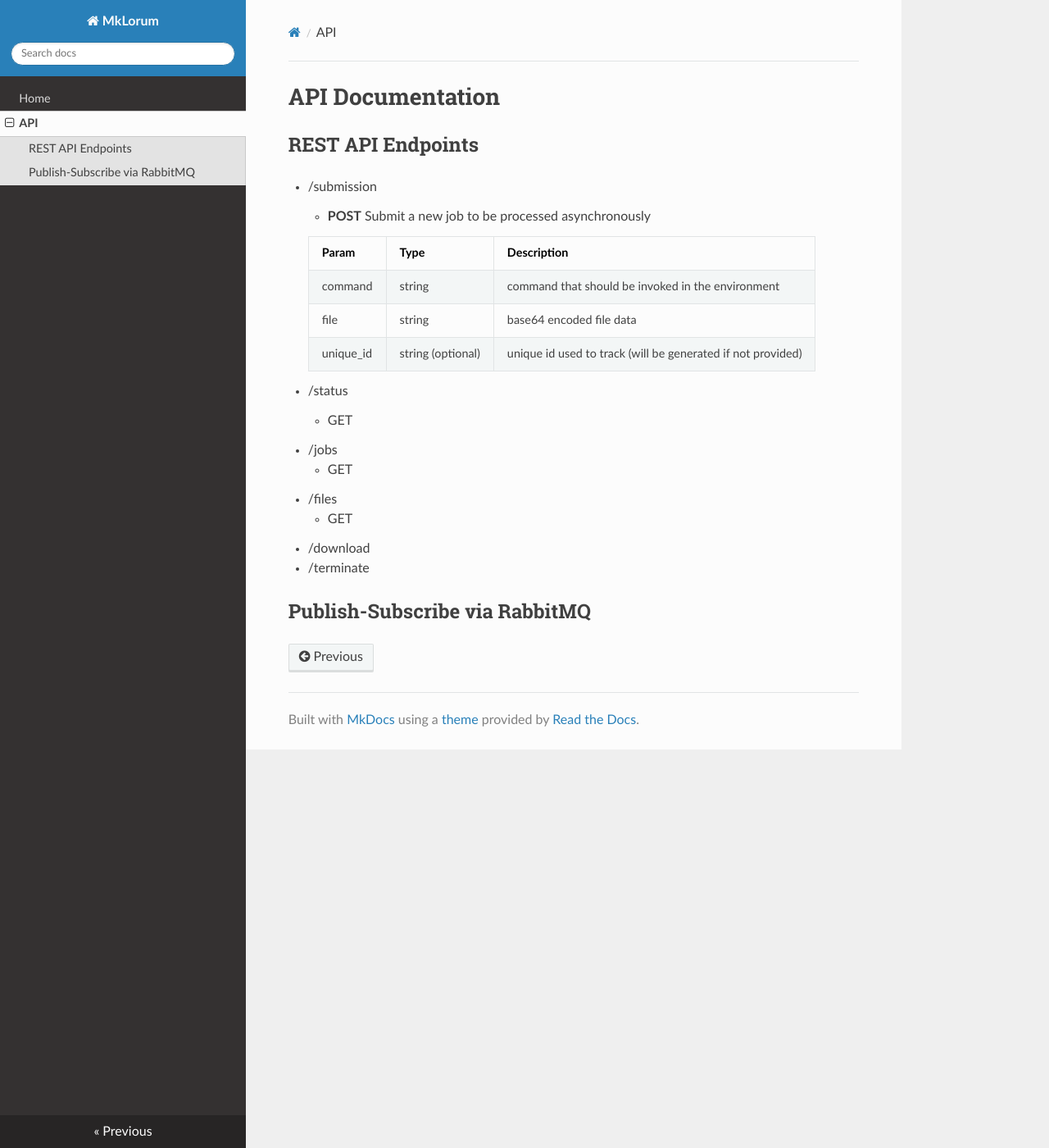
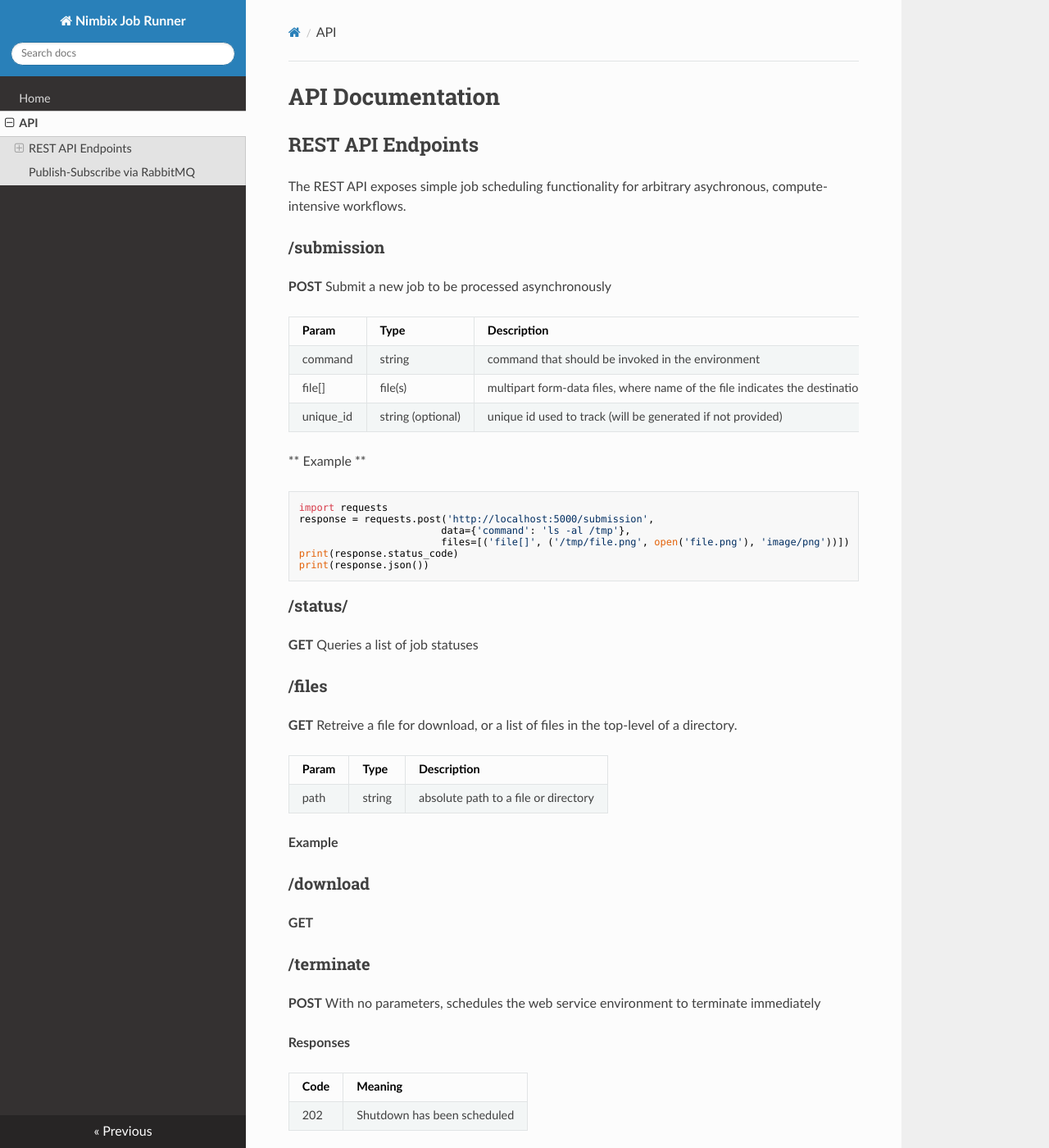
Before and after one commit to nimbix/cuda-jobrunner, an MkDocs documentation site: the page built from doc/docs/api.md, in a window 1280 px wide and 1400 px high. Shown: the whole window at 82% size. Built offline with MkDocs 1.6.1, drawn with Linux system fonts in a browser that asks for light colours; nearby versions of some CDN libraries; old or Windows-style settings are respelled for this version of MkDocs; some of the changed text lies outside the part shown.

Commit message:
Update docs

````diff
--- a/doc/docs/api.md
+++ b/doc/docs/api.md
@@ -2,22 +2,71 @@
 
 ## REST API Endpoints
 
-   - /submission
-     - **POST** Submit a new job to be processed asynchronously
+The REST API exposes simple job scheduling functionality for arbitrary asychronous, compute-intensive workflows.
 
-     Param      | Type          | Description
-     ---------- | ------------- | ----------
-     command | string | command that should be invoked in the environment
-     file    | string | base64 encoded file data
-     unique_id | string (optional) | unique id used to track (will be generated if not provided)
+### /submission
 
-   - /status
-     - GET
-   - /jobs
-     - GET
-   - /files
-     - GET
-   - /download
-   - /terminate
+**POST** Submit a new job to be processed asynchronously
+
+   Param      | Type          | Description
+   ---------- | ------------- | ----------
+   command | string | command that should be invoked in the environment
+   file[]     | file(s) | multipart form-data files, where name of the file indicates the destination path
+   unique_id | string (optional) | unique id used to track (will be generated if not provided)
+
+** Example **
+
+```python
+import requests
+response = requests.post('http://localhost:5000/submission',
+                        data={'command': 'ls -al /tmp'},
+                        files=[('file[]', ('/tmp/file.png', open('file.png'), 'image/png'))])
+print(response.status_code)
+print(response.json())
+```
+### /status/<string:job_id>
+
+**GET** Queries a list of job statuses
+
+### /files
+
+**GET** Retreive a file for download, or a list of files in the top-level of a directory.
+
+  Param | Type | Description
+  ------|------|------------
+  path  | string | absolute path to a file or directory
+
+
+**Example**
+
+### /download
+
+**GET**
+
+### /terminate
+
+**POST** With no parameters, schedules the web service environment to terminate immediately
+
+**Responses**
+
+  Code | Meaning
+  -----|--------
+  202  | Shutdown has been scheduled
+
 
 ## Publish-Subscribe via RabbitMQ
+
+After your call to **POST /submission**, you can use the `job_id` parameter to filter for the response on the `job_response` RabbitMQ queue.
+
+**Example**
+
+`pip install pika`
+
+```python
+# job_subscribe.py
+
+import pika
+
+connection = pika.BlockingConnection(pika.ConnectionParmeters('localhost'))
+channel = connection.channel()
+```
--- a/doc/mkdocs.yml
+++ b/doc/mkdocs.yml
@@ -1,4 +1,4 @@
-site_name: MkLorum
+site_name: Nimbix Job Runner
 pages:
   - Home: index.md
   - API: api.md
````
Also changed, not shown: 1 other file.
